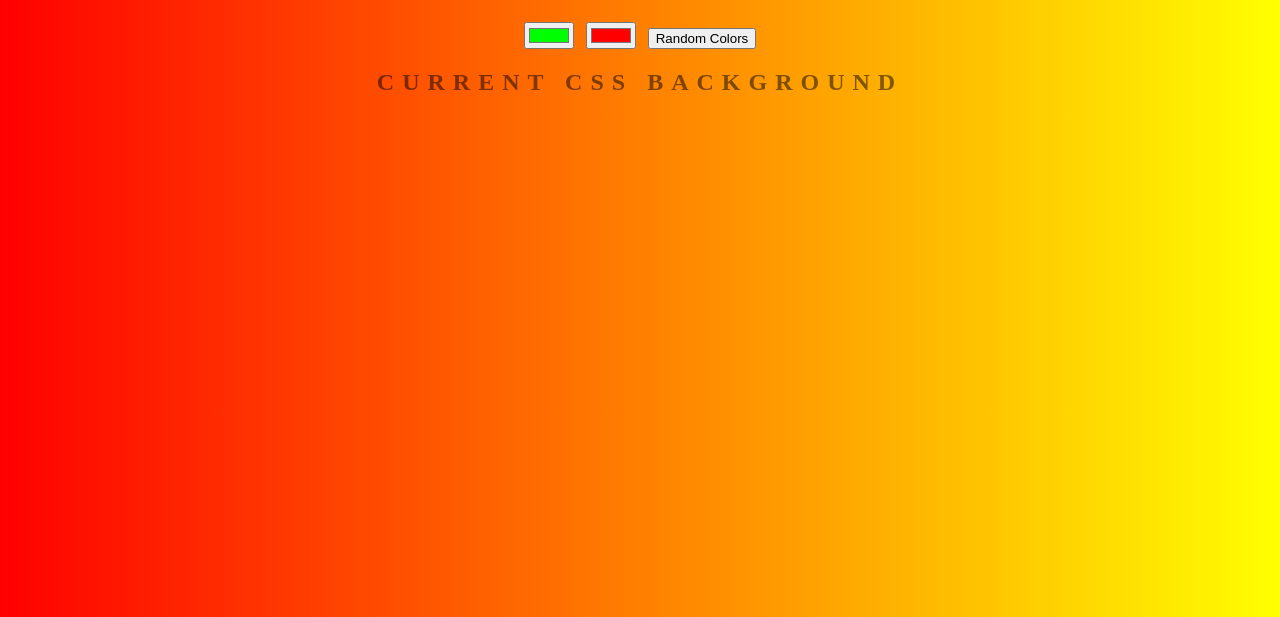
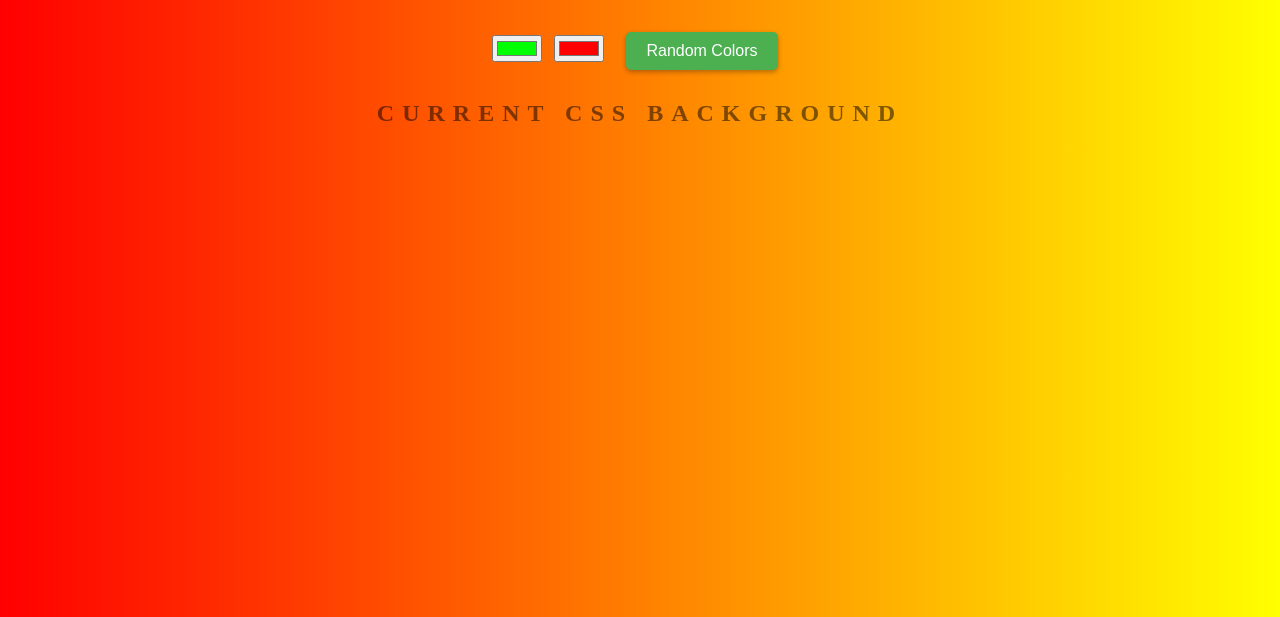
Before and after one commit to Omar-Elhorbity/gradient-background, a plain HTML site: page index.html in a window 1280 px wide. Shown: the part 183-800 px from the top of the page. Drawn offline with Linux system fonts and the light colour scheme.

Commit message:
Add style to random color generator button
- Add CSS code to style the button
- Change background color, padding, and margin
- Add box shadow and border radius for 3D effect
- Add hover effect with animation

```diff
--- a/style.css
+++ b/style.css
@@ -25,3 +25,25 @@ h3 {
     letter-spacing: 0.01em;
 
 }
+
+#randomButton {
+    background-color: #4CAF50;
+    border: none;
+    color: white;
+    padding: 10px 20px;
+    text-align: center;
+    text-decoration: none;
+    display: inline-block;
+    font-size: 16px;
+    margin: 10px;
+    cursor: pointer;
+    border-radius: 5px;
+    box-shadow: 0px 2px 5px rgba(0, 0, 0, 0.3);
+    transition: all 0.3s ease-in-out;
+  }
+
+  #randomButton:hover {
+    background-color: #3e8e41;
+    box-shadow: 0px 4px 8px rgba(0, 0, 0, 0.3);
+    transform: translateY(-2px);
+  }
```
